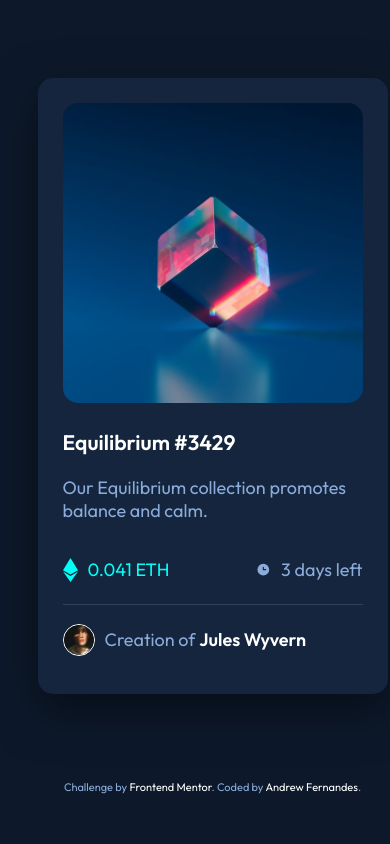
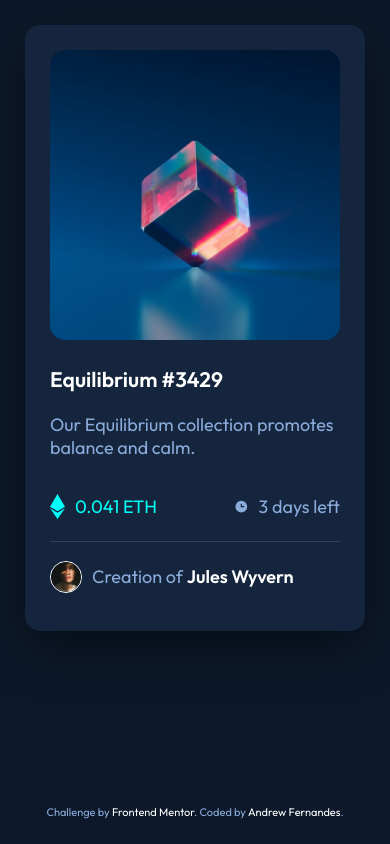
Before and after one commit to andrew8gmf/nft-preview-card-component, an Angular app: page / in a window 390 px wide. Built offline with nearby package versions, Linux system fonts and the light colour scheme.

Commit message:
fix: mobile responsivity

```diff
--- a/src/app/home/home.component.scss
+++ b/src/app/home/home.component.scss
@@ -2,19 +2,17 @@ app-home {
     align-items: center;
     display: flex;
     flex-direction: column;
-    height: 95%;
+    height: 100%;
     justify-content: space-between;
-    padding: 5%;
     width: 100%;
 
     .card {
         background: var(--neutral-card-bg);
         border-radius: 15px;
         box-shadow: 0 1rem 3rem rgb(0 0 0 / 50%);
-        margin: auto;
+        margin: 25px 25px 0 25px;
         max-width: 300px;
         padding: 25px;
-        width: 100%;
 
         &__container {
             position: relative;
--- a/src/styles.scss
+++ b/src/styles.scss
@@ -2,7 +2,7 @@
 
 @import url('https://fonts.googleapis.com/css2?family=Outfit:wght@300;400;600&display=swap');
 
-html, body, app-root { height: 100%; }
+/*html, body, app-root { height: 100%; }
 body {
     align-items: center;
     background: var(--neutral-main-bg);
@@ -12,6 +12,23 @@ body {
     font-size: 18px;
     justify-content: center;
     margin: 0;
+}*/
+
+html, body { height: 100%; }
+body {
+    align-items: center;
+    background: var(--neutral-main-bg);
+    display: flex;
+    justify-content: center;
+    margin: 0;
+}
+
+app-root {
+    color: var(--primary-soft-blue);
+    font-family: 'Outfit', sans-serif;
+    font-size: 18px;
+    height: 100%;
+    width: 100%;
 }
 
 :root {
```
